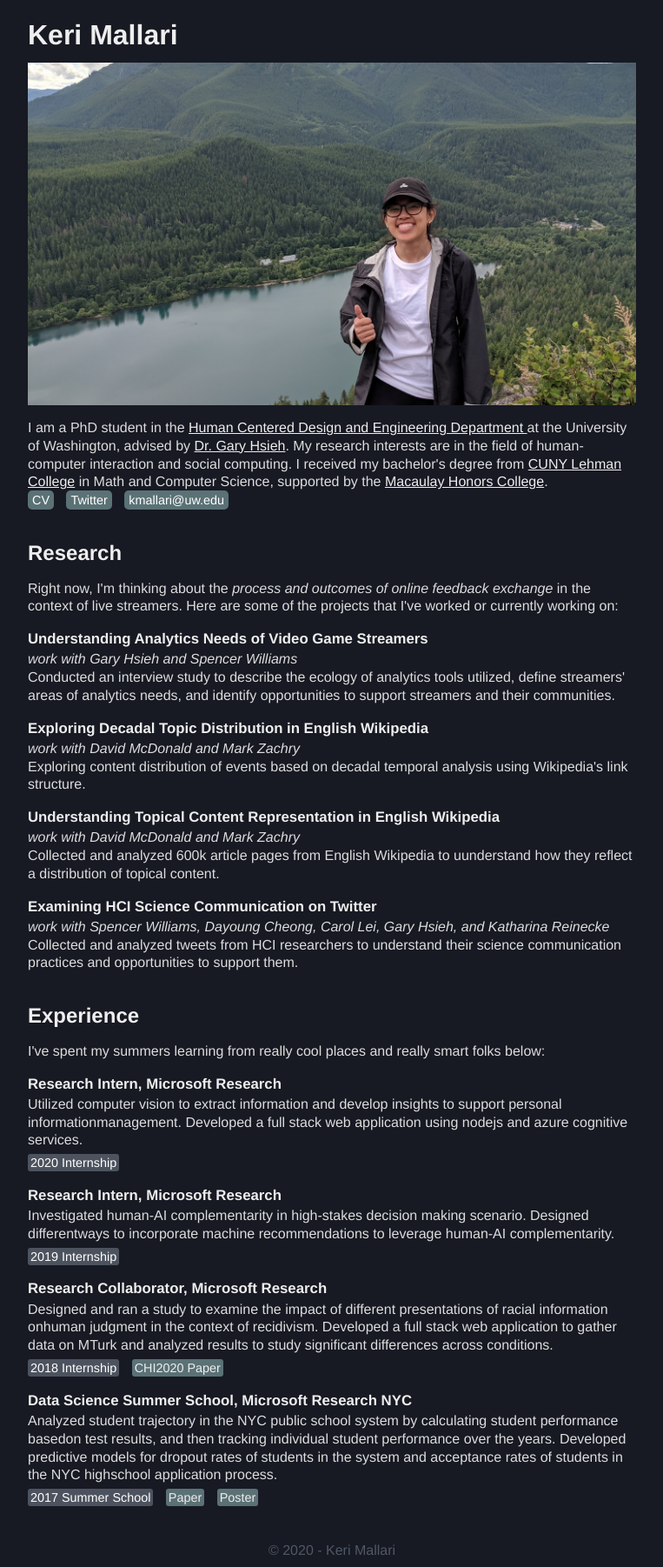
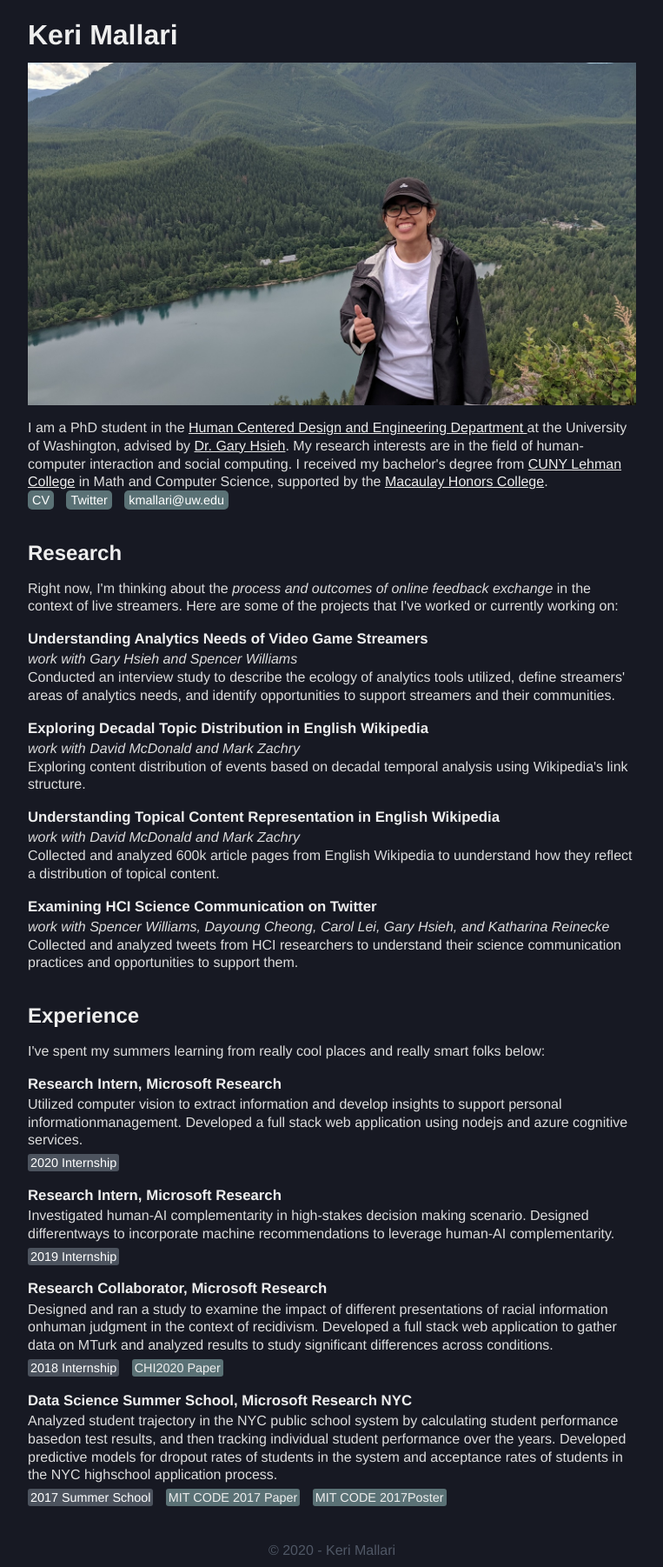
Before and after one commit to kerixyz/temp, a Jekyll site: the page built from index.html, in a window 1280 px wide. Shown: the whole page at 87% size, without its empty margins (258-1021 px from the left). Built offline with Jekyll 4.4.1, drawn with Linux system fonts in a browser that asks for light colours.

Commit message:
updated button name

```diff
--- a/index.html
+++ b/index.html
@@ -88,10 +88,10 @@ title: Keri Mallari
                 Analyzed student trajectory in the NYC public school system by calculating student performance basedon test results, and then tracking individual student performance over the years. Developed predictive models for dropout rates of students in the system and acceptance rates of students in the NYC highschool application process.
             </div>
             <div class="date">2017 Summer School</div>
-            <div class="paper"><a href="/assets/ds3_paper.pdf">Paper</a></div>
-            <div class="paper"><a href="/assets/ds3_poster.pdf">Poster</a></div>
+            <div class="paper"><a href="/assets/ds3_paper.pdf">MIT CODE 2017 Paper</a></div>
+            <div class="paper"><a href="/assets/ds3_poster.pdf">MIT CODE 2017Poster</a></div>
         </div>
+    </div>
 
-    </div>
 </div>
 </div>
```
